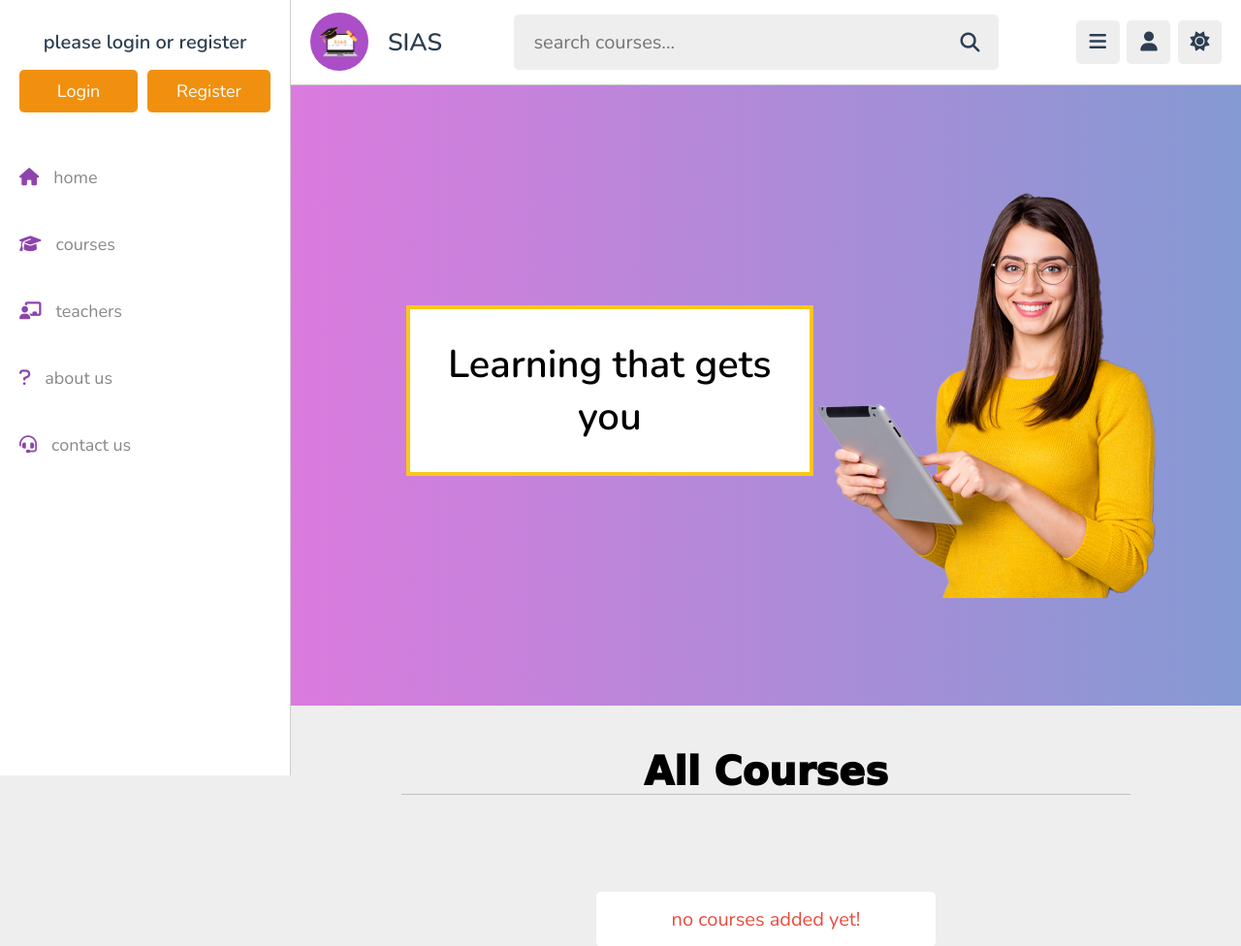
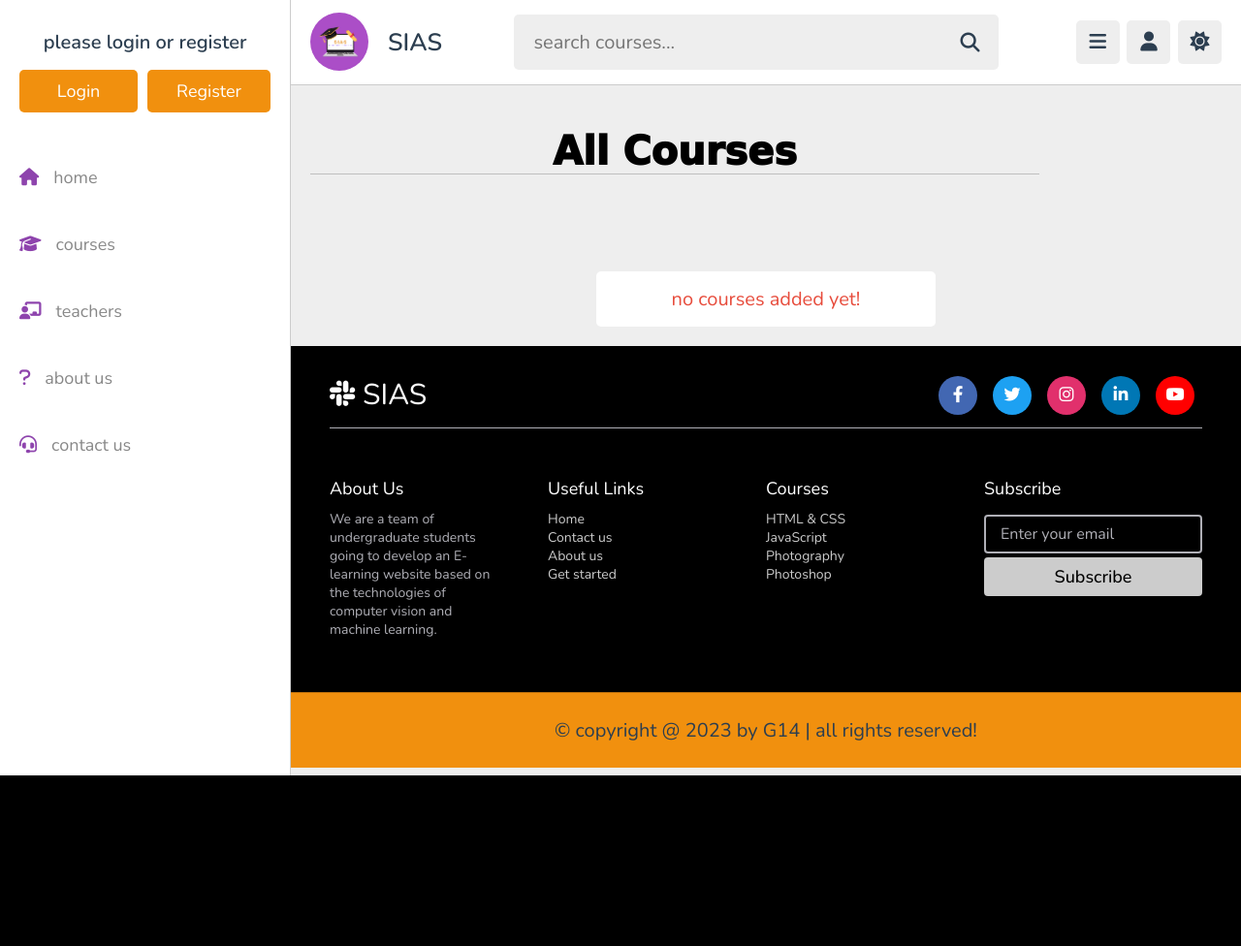
Before and after one commit to sadaf-iqbal17/siasPHP, a PHP site: page /courses.php in a window 1280 px wide. Shown: the top 976 px of the page at 97% size. After the commit the page ends 800 px from the top, so only its background shows below. Run offline with PHP 8.4, Linux system fonts and the light colour scheme; data that the repository does not hold is empty.

Commit message:
updated course page

```diff
--- a/courses.php
+++ b/courses.php
@@ -29,15 +29,7 @@ if(isset($_COOKIE['user_id'])){
 
 <?php include 'components/user_header.php'; ?>
 
-<!-- courses section starts  -->
-<center><div class="banner course-sec" style="background-image: linear-gradient(to right, rgba(200, 8,207, 0.5), rgba(28, 70, 184, 0.5)); height:80vh; ">
-     <div class="column1" style="margin-left:6%" >
-       <h1 style="background-color:white; color:black;padding:30px;text-align:center;border:4px solid #FBC718">Learning that gets you</h1>
-     </div>
-     <div class="column2"  style="width: 35%; justify-content:flex-start;">
-      <img src="images/register-submit.png" class="course-img" style="position:relative; float:right;" alt="">
-     </div>
-   </div>
+
 <section class="courses">
 
 <h1 class="about-us" style=" margin-bottom:100px;   border-bottom: var(--border); width:80%">All Courses</h1>
```
